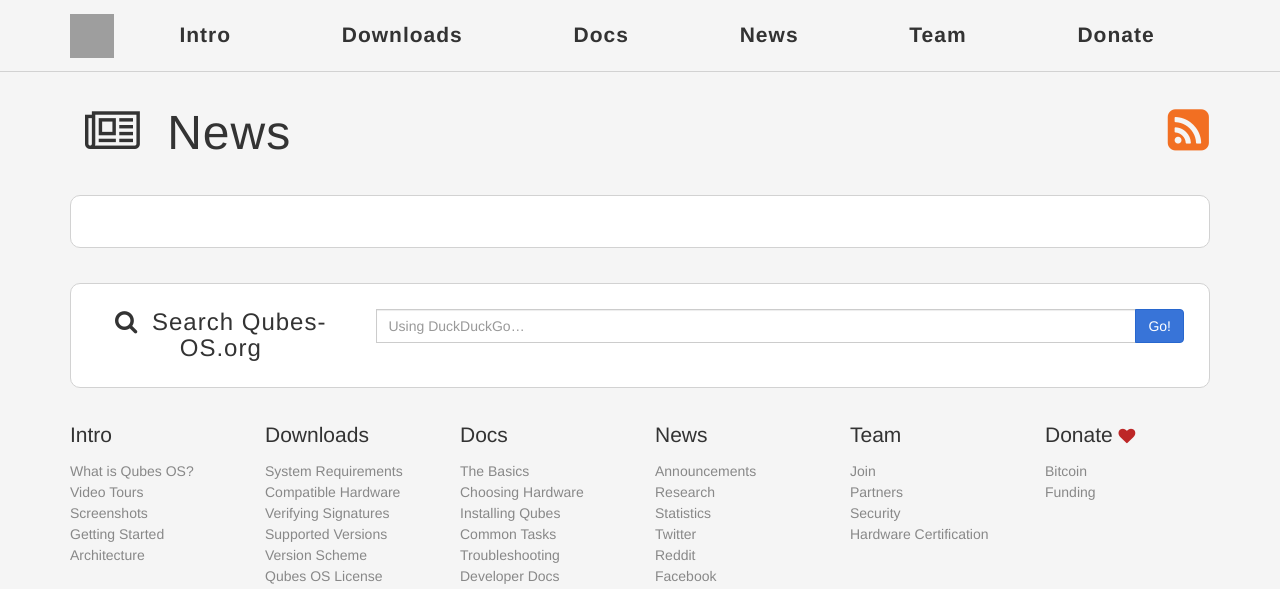
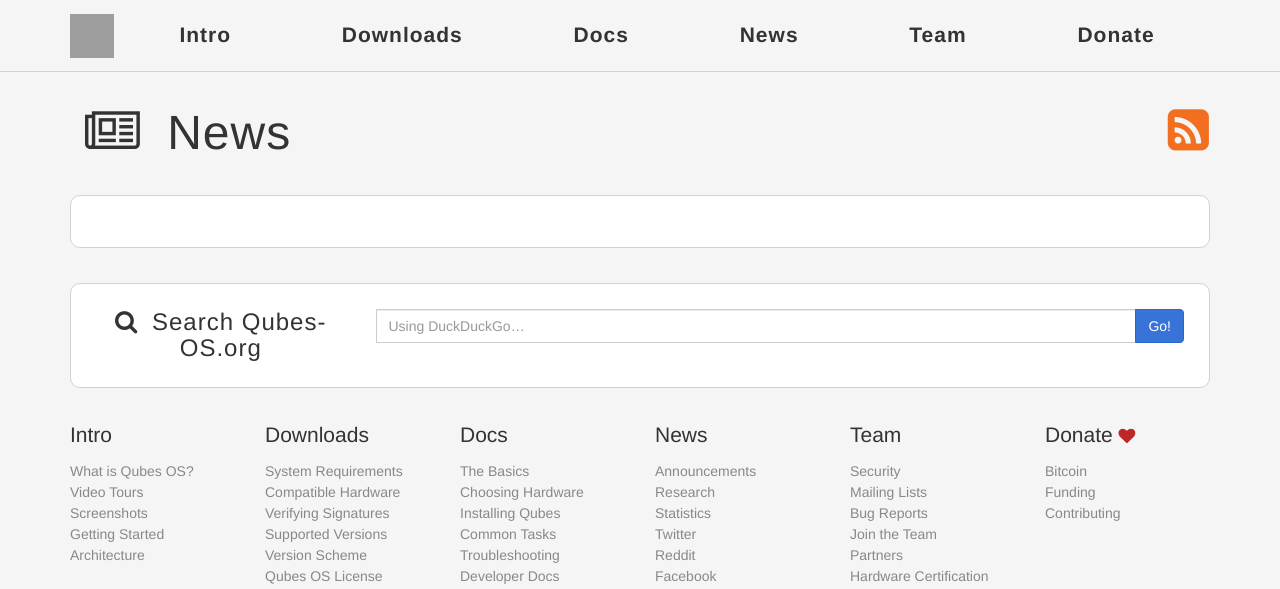
Before and after one commit to QubesOS/qubesos.github.io, a Jekyll site: the page built from news/index.html, in a window 1280 px wide. Shown: the top 589 px of the page. Built offline with Jekyll 4.4.1, drawn with Linux system fonts in a browser that asks for light colours; some web fonts are replaced; grey boxes are pictures that could not be loaded.

Commit message:
Add important pages to architecture.yml
QubesOS/qubes-issues#1833

```diff
--- a/_data/architecture.yml
+++ b/_data/architecture.yml
@@ -78,15 +78,19 @@
   url: /team/
   icon: fa-users
   sub-pages:
-  - title: Join
+  - title: Security
+    url: /security/
+    icon: fa-lock
+  - title: Mailing Lists
+    url: /mailing-lists/
+  - title: Bug Reports
+    url: /doc/reporting-bugs/
+  - title: Join the Team
     url: /join/
     icon: fa-thumbs-o-up
   - title: Partners
     url: /partners/
     icon: fa-globe
-  - title: Security
-    url: /security/
-    icon: fa-lock
   - title: Hardware Certification
     url: /hardware-certification/
     icon: fa-laptop
@@ -107,3 +111,5 @@
   - title: Funding
     url: /funding/
     icon: fa-money
+  - title: Contributing
+    url: /doc/contributing/
```
